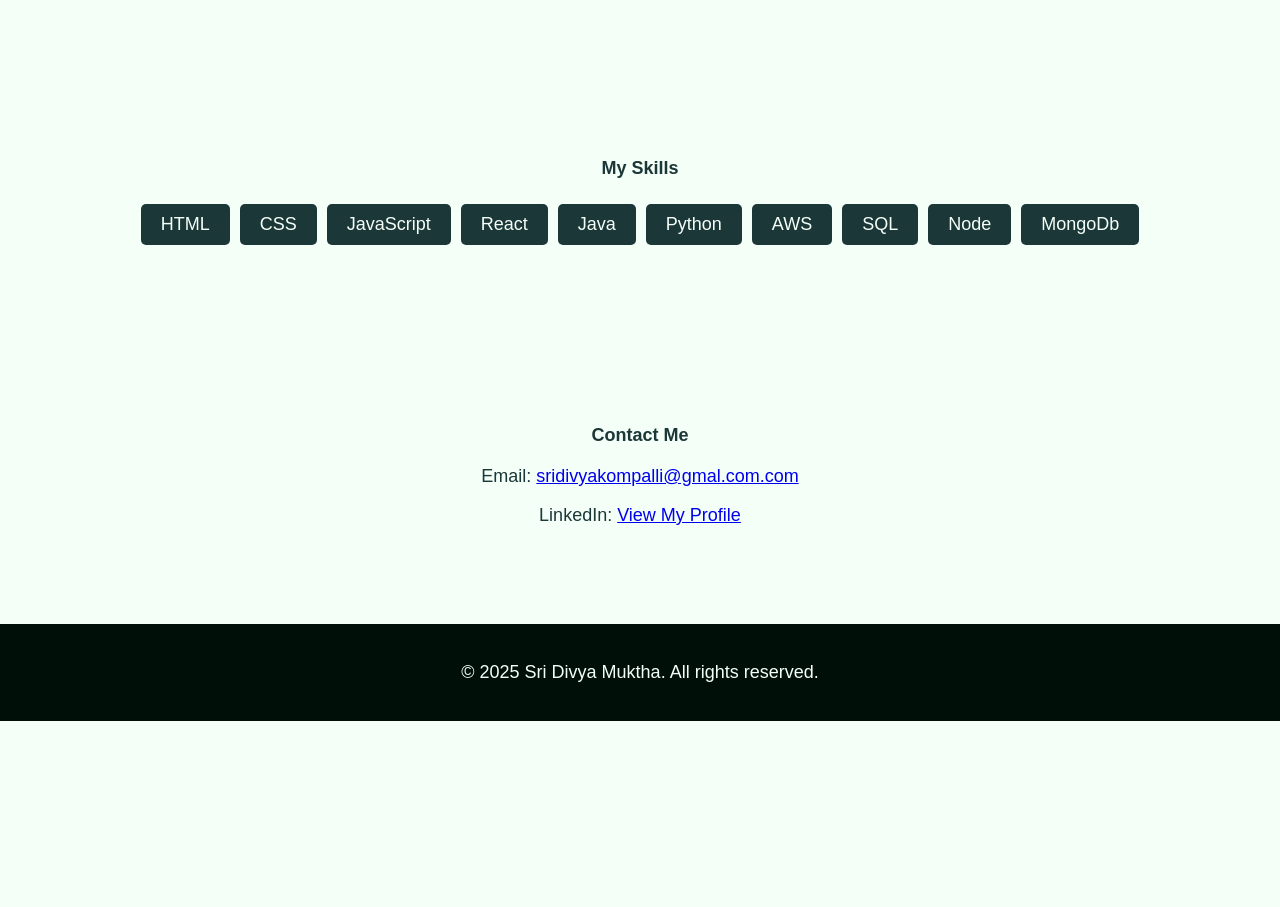
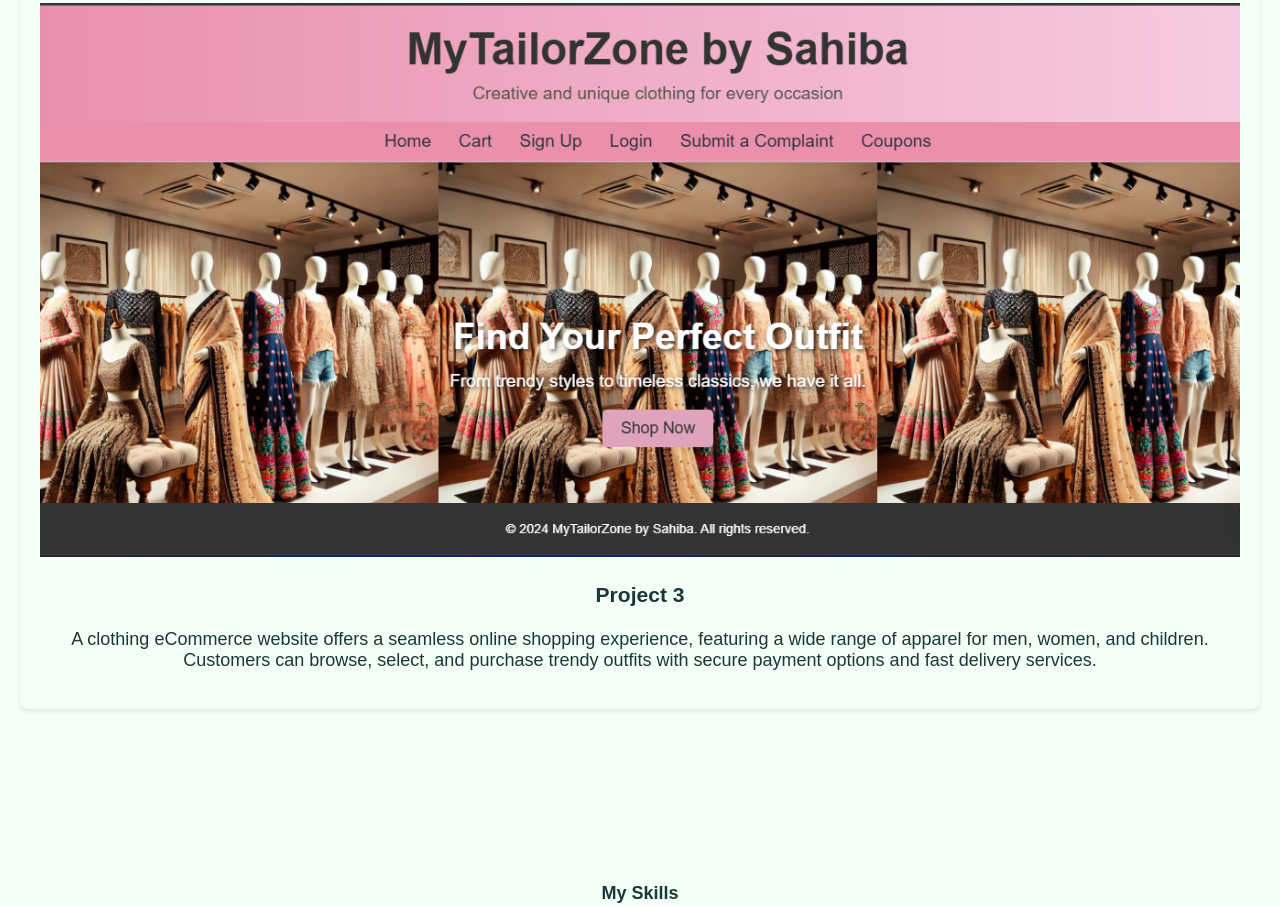
Before and after one commit to DivyaKompalli/DivyaKompalli.github.io, a plain HTML site: page index.html in a window 1280 px wide. Shown: the part 3012-3919 px from the top of the page. Before the commit the page ends 3733 px from the top, so only its background shows below. Drawn offline with Linux system fonts and the light colour scheme.

Commit message:
add proj 3

```diff
--- a/index.html
+++ b/index.html
@@ -106,11 +106,22 @@
           problem-solving skills.
         </p>
       </div>
-      <!-- <div class="project">
-        <img src="https://via.placeholder.com/300x200" alt="Project 3" />
-        <h3>Project 3</h3>
-        <p>Short description of the project...</p>
-      </div> -->
+      <div class="project">
+        <img
+          src="ecom.png"
+          style="max-width: 100%; height: auto"
+          alt="Project 3"
+        />
+        <a href="#" style="color: #1c3738; text-decoration: none"
+          ><h3>Project 3</h3></a
+        >
+        <p>
+          A clothing eCommerce website offers a seamless online shopping
+          experience, featuring a wide range of apparel for men, women, and
+          children. Customers can browse, select, and purchase trendy outfits
+          with secure payment options and fast delivery services.
+        </p>
+      </div>
     </section>
 
     <!-- Skills Section -->
```
Also changed, not shown: ecom.png (added), hi.jpg (deleted), hi1.jpg (deleted).
